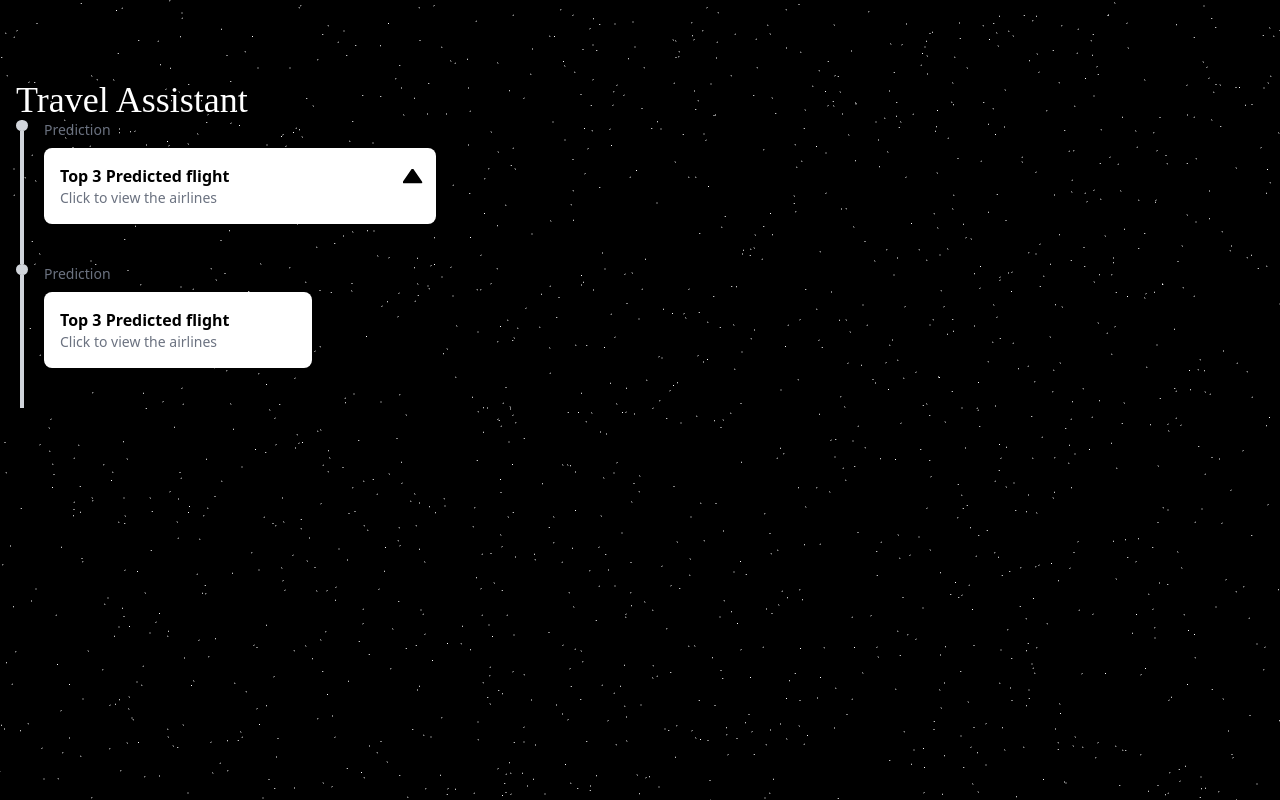
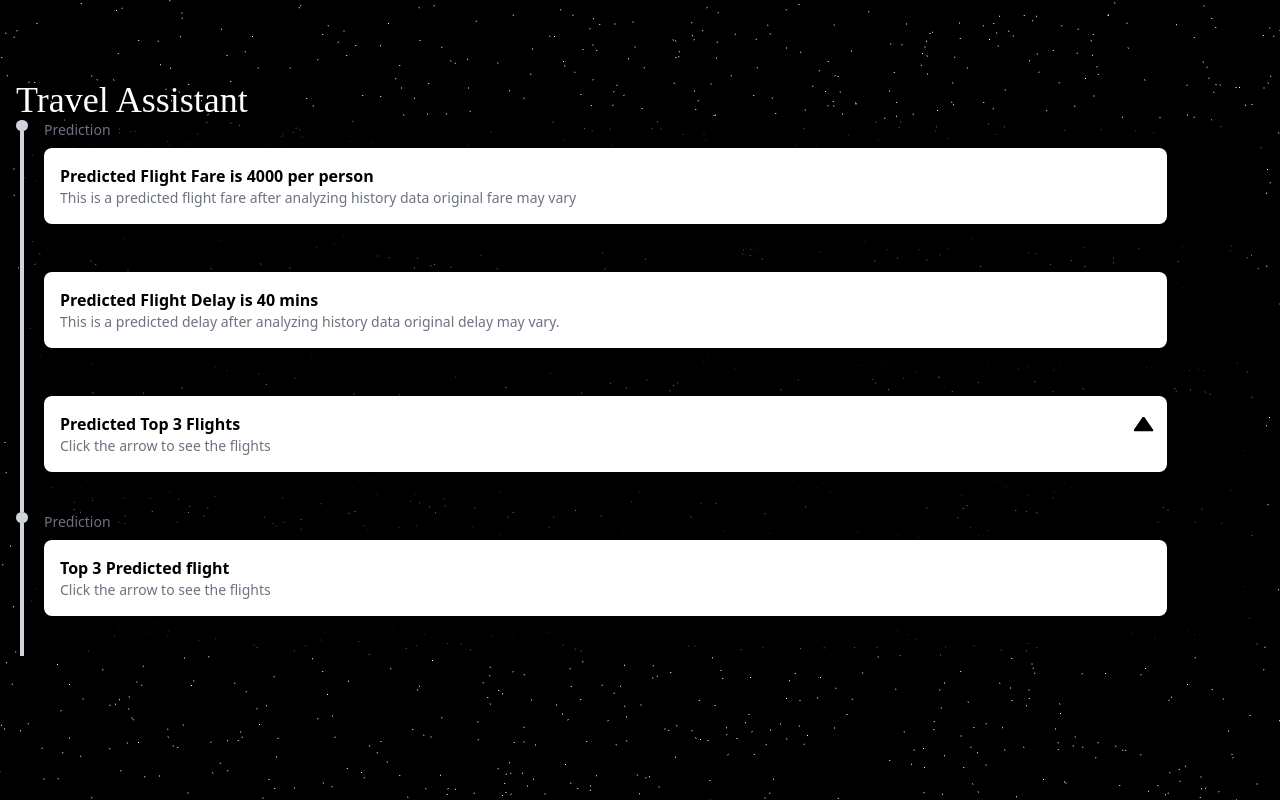
Before and after one commit to Bidyut-Kr-Das/travel-assistance-frontend, a React (Vite) app: page /prediction in a window 1280 px wide. Built offline with nearby package versions, Linux system fonts and the light colour scheme; a web font is replaced by a local one.

Commit message:
card sorted

```diff
--- a/src/components/Flight_card.jsx
+++ b/src/components/Flight_card.jsx
@@ -14,7 +14,7 @@ const Flight_card = ({
     city && typeof city === "string" ? city.slice(0, 3).toUpperCase() : "";
 
   return (
-    <div className="bg-gradient-to-br from-[#2C3E50] to-[#34495E] w-full max-w-md mx-auto text-white px-6 rounded-3xl py-8 flex flex-col gap-6 relative shadow-2xl hover:shadow-3xl transition-all duration-300 overflow-hidden transform hover:-translate-y-1">
+    <div className="bg-gradient-to-br from-[#2C3E50] to-[#34495E] w-full max-w-md mx-auto text-white px-6 rounded-3xl py-8 flex flex-col gap-6 relative transition-all duration-300 overflow-hidden transform hover:-translate-y-1 h-64">
       <div className="w-full flex font-bold text-3xl md:text-4xl uppercase tracking-wide relative">
         <span className="flex-grow flex flex-col gap-1">
           <span className="transition-all duration-300 hover:scale-105">
--- a/src/components/Timeline.jsx
+++ b/src/components/Timeline.jsx
@@ -11,18 +11,24 @@ const TimelineItem = ({
 }) => {
   const [isOpen, setIsOpen] = useState(false);
   return (
-    <div className="flex">
-      <div className="flex flex-col items-center mr-4">
-        <div className="w-3 h-3 bg-gray-300 rounded-full"></div>
-        {!isLast && <div className="w-1 h-full bg-gray-300"></div>}
+    <div className="flex backdrop-blur-xl">
+      <div
+        className={`flex flex-col items-center ${
+          section_name ? "mr-4" : "mr-5 ml-1"
+        }`}
+      >
+        {section_name && (
+          <div className="w-3 h-3 bg-gray-300 rounded-full"></div>
+        )}
+        {!isLast && (
+          <div className="w-1 h-full bg-gray-300 !overflow-hidden"></div>
+        )}
       </div>
-      <div className="pb-8">
+      <div className="pb-8 w-[90%]">
         <p className="text-sm text-gray-500 mb-2">{section_name}</p>
         <div className="bg-white rounded-lg shadow p-4 mb-2">
-          <div className="flex justify-between w-full">
-            <h3 className="font-semibold">
-              {title || "This is title section"}
-            </h3>
+          <div className="flex justify-between">
+            <h3 className="font-bold">{title || "This is title section"}</h3>
             {enableButton && (
               <button
                 onClick={() => {
@@ -41,12 +47,14 @@ const TimelineItem = ({
               </button>
             )}
           </div>
-          <p className="text-sm text-gray-500">
-            {!description || "Click to view the airlines"}
+          <p className="text-sm text-gray-500 ">
+            {description || "Click to view the airlines"}
           </p>
           <section
-            style={{ height: isOpen ? "auto" : "0px" }}
-            className="content flex flex-col gap-4"
+            style={{ height: isOpen ? "30rem" : "0px" }}
+            className={`content grid grid-cols-1  gap-4 overflow-auto ${
+              isOpen ? "py-4" : "py-0"
+            }`}
           >
             {children}
           </section>
@@ -60,36 +68,24 @@ const Timeline = ({ items }) => (
   <>
     <TimelineItem
       section_name={`Prediction`}
-      title="Top 3 Predicted flight"
-      description={`Click the arrow to see the flights`}
+      title={`Predicted Flight Fare is ${"4000"} per person`}
+      description="This is a predicted flight fare after analyzing history data original fare may vary"
+    ></TimelineItem>
+
+    <TimelineItem
+      title={`Predicted Flight Delay is ${"40"} mins`}
+      description="This is a predicted delay after analyzing history data original delay may vary. "
+    ></TimelineItem>
+
+    <TimelineItem
+      title="Predicted Top 3 Flights "
+      description="Click the arrow to see the flights"
       enableButton={true}
     >
       <Flight_card
-        source_city="Mumbai"
-        destination_city="Delhi"
-        departure_time="12:00"
-        flight_no="AI-101"
-        duration={`2.14 hr`}
-        airline="Air India"
-        price="4500"
-      />
-      <Flight_card
-        source_city="Mumbai"
-        destination_city="Delhi"
-        departure_time="12:00"
-        flight_no="AI-101"
-        duration={`2.14 hr`}
-        airline="Air India"
-        price="4500"
-      />
-      <Flight_card
-        source_city="Mumbai"
-        destination_city="Delhi"
-        departure_time="12:00"
-        flight_no="AI-101"
-        duration={`2.14 hr`}
-        airline="Air India"
-        price="4500"
+        airline={"Air India"}
+        source_city={"Delhi"}
+        destination_city={"Mumbai"}
       />
     </TimelineItem>
     <TimelineItem
--- a/src/index.css
+++ b/src/index.css
@@ -10,5 +10,4 @@
 
 .content {
   transition: height 0.5s ease;
-  overflow: hidden;
 }
```
